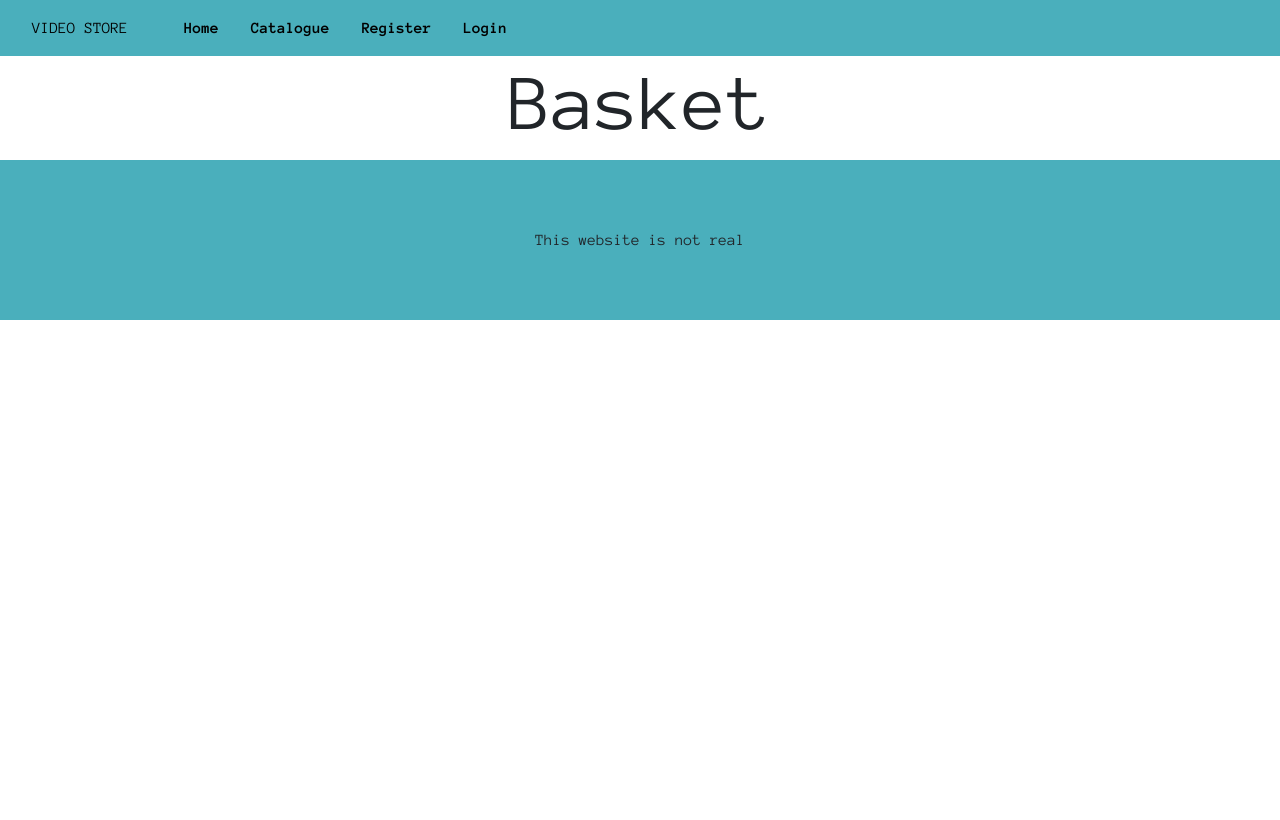
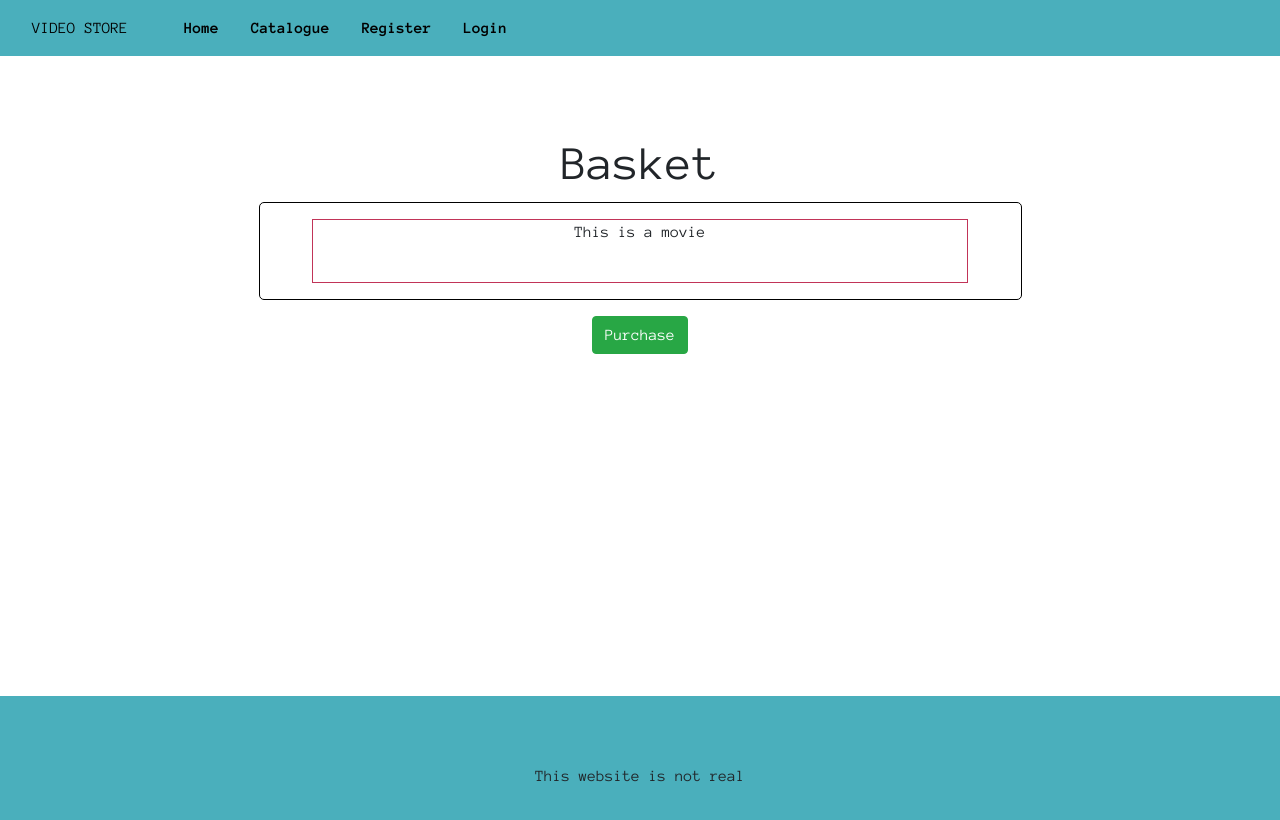
Before and after one commit to fishj123/Video-Store, a React (Create React App) app: page /basket in a window 1280 px wide. Shown: the top 820 px of the page. Built offline with nearby package versions, Linux system fonts and the light colour scheme.

Commit message:
start basket page

```diff
--- a/src/components/basket.jsx
+++ b/src/components/basket.jsx
@@ -3,7 +3,20 @@ import React, { Component } from "react";
 class Basket extends Component {
   state = {};
   render() {
-    return <h1>Basket</h1>;
+    return (
+      <div className="content-container">
+        <h3>Basket</h3>
+        <div className="basket-tile">
+           <div className="basket-item">
+                <p>This is a movie</p>
+           </div>
+        </div>
+
+        <button className="btn btn-success" id="purchase">
+            Purchase
+        </button>
+      </div>
+    );
   }
 }
 
--- a/src/index.css
+++ b/src/index.css
@@ -54,6 +54,7 @@ code {
 
 .content-container {
   padding: 5rem;
+  min-height: 80vh;
 }
 
 /* navigation styles */
@@ -415,6 +416,41 @@ code {
 }
 
 
+/* basket page styles */
+
+.basket-tile {
+  width: 70%;
+  margin: auto;
+  border: 1px solid black;
+  border-radius: 5px;
+  padding: 1rem;
+}
+
+.basket-item {
+  height: 4rem;
+  width: 90%;
+  margin: auto;
+  border: 1px solid var(--secondary-color);
+}
+
+#purchase {
+  margin-top: 1rem;
+}
+
+
+
+
+
+
+
+
+
+
+
+
+
+
+
 /* 404 page styles */
 
 .page-not-found-container {
```
